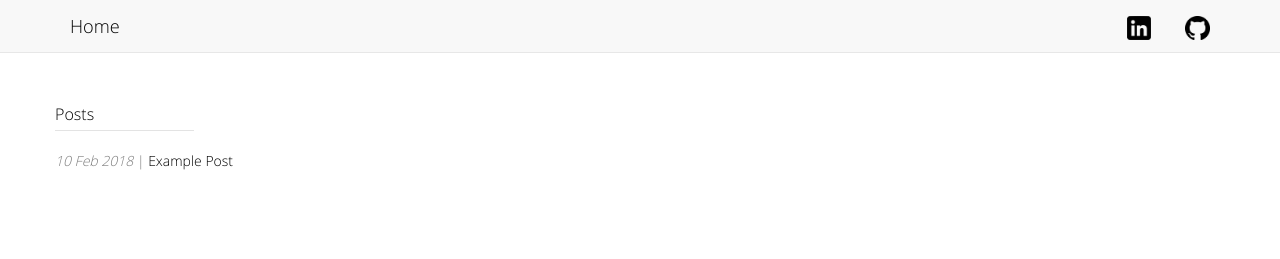
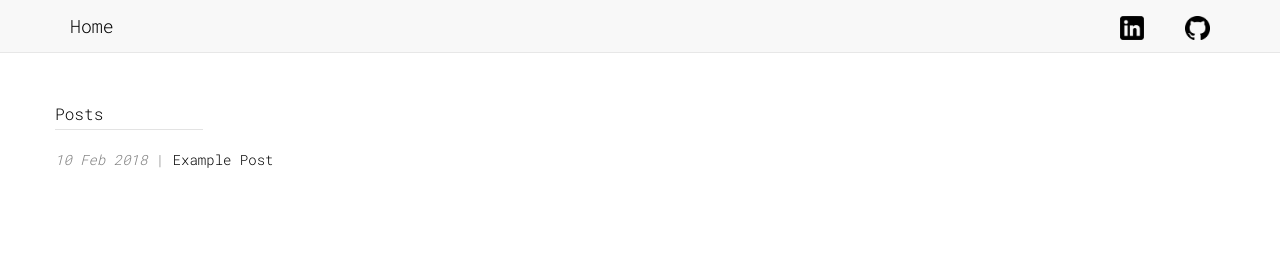
Before and after one commit to shaheenp/shaheenp.github.io, a Jekyll site: the page built from index.html, in a window 1280 px wide. Shown: the top 259 px of the page. Built offline with Jekyll 4.4.1, drawn with Linux system fonts in a browser that asks for light colours.

Commit message:
change font to Roboto Mono

```diff
--- a/css/main.css
+++ b/css/main.css
@@ -10,7 +10,7 @@ html, body {
 }
 
 body {
-    font-family: 'Open Sans', sans-serif;
+    font-family: 'Roboto Mono', monospace;
     font-weight: 300;
     font-size: .875em;
 }
@@ -116,23 +116,14 @@ img#sunrise {
     }
 }
 
-/* open-sans-300 - latin */
+/* roboto-mono-300 - latin */
 @font-face {
-  font-family: 'Open Sans';
+  font-family: 'Roboto Mono';
   font-style: normal;
   font-weight: 300;
-  src: local('Open Sans Light'), local('OpenSans-Light'),
-       url('../fonts/open-sans-v15-latin-300.woff2') format('woff2'), /* Chrome 26+, Opera 23+, Firefox 39+ */
-       url('../fonts/open-sans-v15-latin-300.woff') format('woff'); /* Chrome 6+, Firefox 3.6+, IE 9+, Safari 5.1+ */
-}
-/* open-sans-regular - latin */
-@font-face {
-  font-family: 'Open Sans';
-  font-style: normal;
-  font-weight: 400;
-  src: local('Open Sans Regular'), local('OpenSans-Regular'),
-       url('../fonts/open-sans-v15-latin-regular.woff2') format('woff2'), /* Chrome 26+, Opera 23+, Firefox 39+ */
-       url('../fonts/open-sans-v15-latin-regular.woff') format('woff'); /* Chrome 6+, Firefox 3.6+, IE 9+, Safari 5.1+ */
+  src: local('Roboto Mono Light'), local('RobotoMono-Light'),
+       url('/fonts/roboto-mono-v5-latin-300.woff2') format('woff2'), /* Chrome 26+, Opera 23+, Firefox 39+ */
+       url('/fonts/roboto-mono-v5-latin-300.woff') format('woff'); /* Chrome 6+, Firefox 3.6+, IE 9+, Safari 5.1+ */
 }
 
 /***********
```
Also changed, not shown: fonts/open-sans-v15-latin-300.woff (deleted), fonts/open-sans-v15-latin-300.woff2 (deleted), fonts/open-sans-v15-latin-regular.woff (deleted), fonts/open-sans-v15-latin-regular.woff2 (deleted), fonts/roboto-mono-v5-latin-300.woff (added), fonts/roboto-mono-v5-latin-300.woff2 (added).
